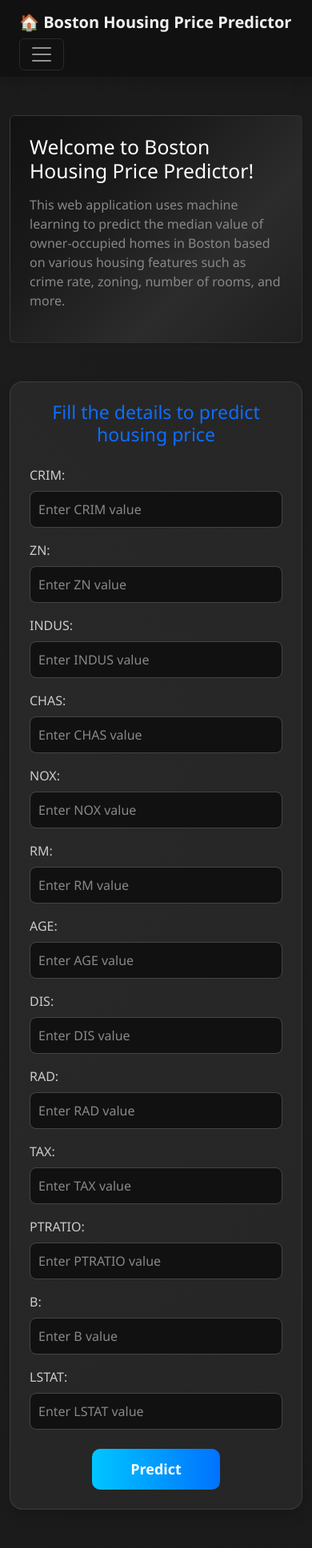
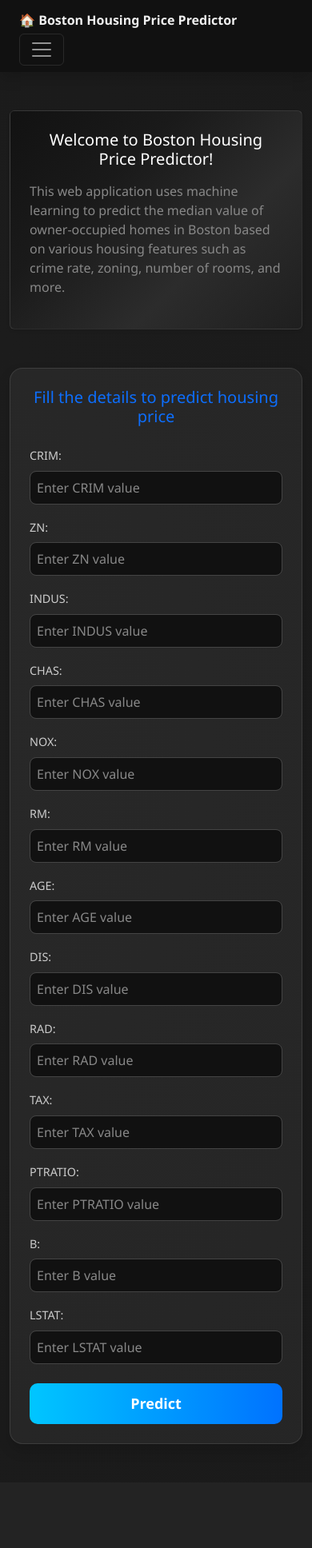
Before and after one commit to Itsgauravvv/House-Price-Prediction, a Flask app: page / in a window 390 px wide. Shown: the whole page at 80% size. After the commit the page ends 1808 px from the top, so only its background shows below. Run offline with Flask 3, Linux system fonts and the light colour scheme; parts of the project's set-up code (start-up, migrations or seed data) failed here and were passed over.

Commit message:
Update styles.css

```diff
--- a/static/styles.css
+++ b/static/styles.css
@@ -87,8 +87,49 @@ button[type="submit"]:hover {
 }
 
 /* Responsive */
+/* Already defined styles remain same above... add/replace these */
+
 @media (max-width: 768px) {
-    .form-group {
-        flex-direction: column;
+    /* Make form inputs stack and adjust padding */
+    input[type="text"] {
+        font-size: 16px;
+        padding: 8px;
+    }
+
+    .btn {
+        width: 100%;
+        font-size: 16px;
+    }
+
+    .navbar-brand {
+        font-size: 18px;
+    }
+
+    .navbar-nav {
+        text-align: center;
+    }
+
+    .prediction-form,
+    .card {
+        padding: 20px 15px;
     }
 }
+
+@media (max-width: 576px) {
+    h2, h3 {
+        font-size: 1.25rem;
+        text-align: center;
+    }
+
+    .form-label {
+        font-size: 0.9rem;
+    }
+
+    .navbar-brand {
+        font-size: 16px;
+    }
+
+    .btn {
+        padding: 10px;
+    }
+}
```
